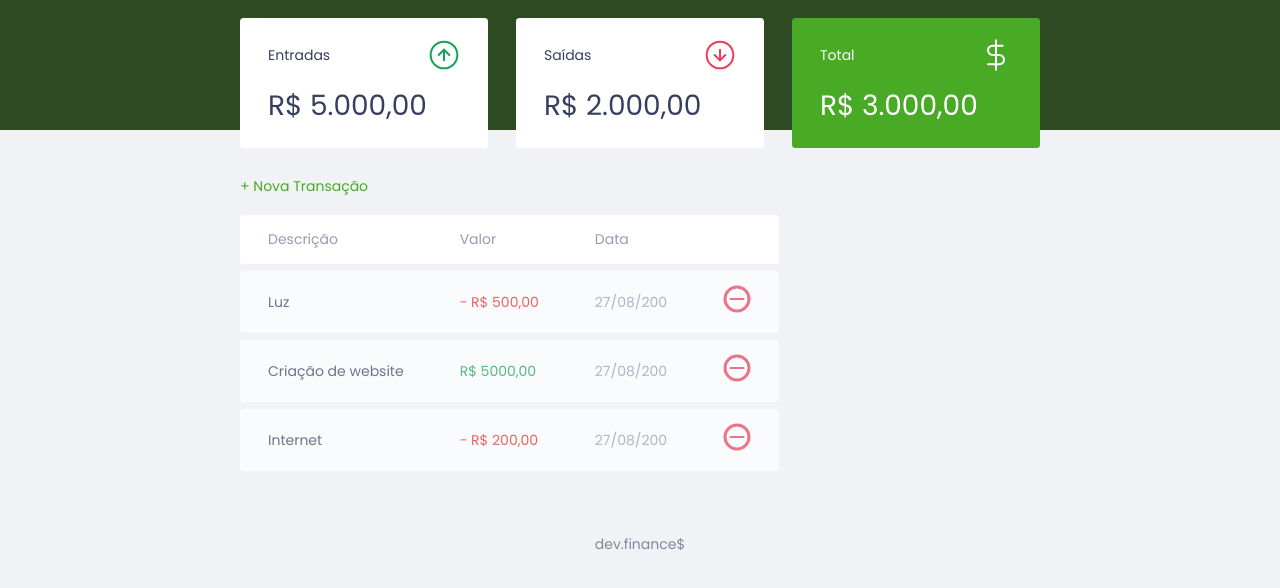
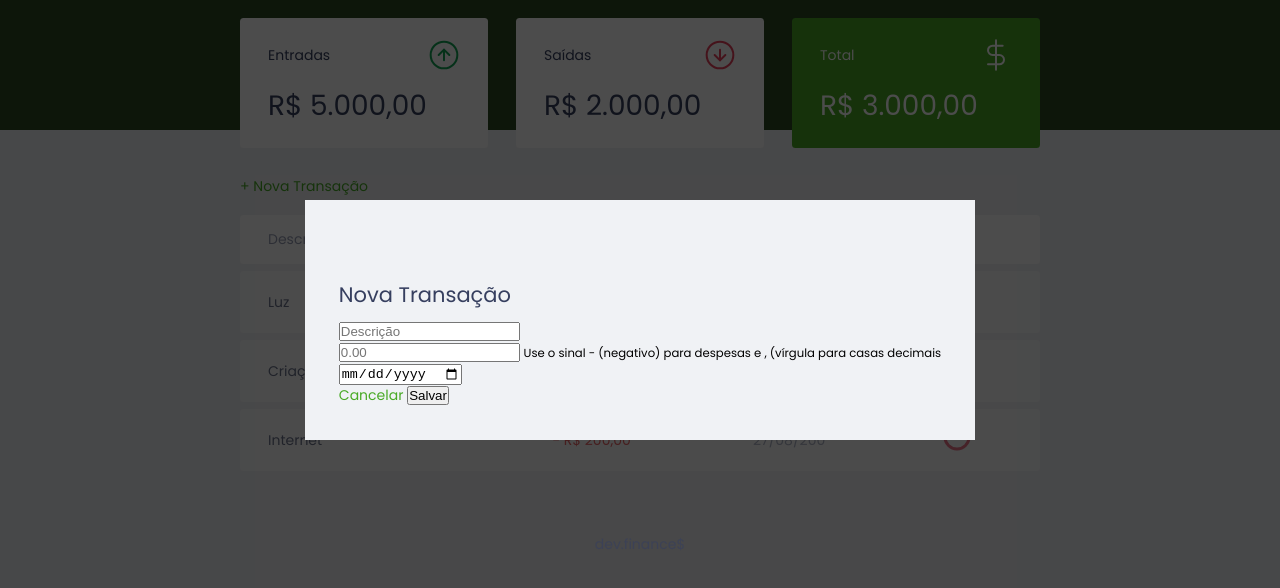
Before and after one commit to jairsmarques/projeto-dev-finance, a plain HTML site: page index.html in a window 1280 px wide. Shown: the part 80-668 px from the top of the page. Drawn offline with Linux system fonts and the light colour scheme.

Commit message:
Criando o modal e o formulário

```diff
--- a/css/style.css
+++ b/css/style.css
@@ -110,13 +110,16 @@ header h1 {
 }
 
 /* Table ========================*/
+#transaction {
+    display: block;
+    width: 100%;
+    overflow-x: auto;
+}
+
 #data-table {
-    display: block;
     width: 100%;
     border-spacing: 0 0.5rem;
     color: #969CB3;
-
-    overflow-x: auto;
 }
 
 table thead tr th:first-child,
@@ -162,6 +165,33 @@ td.income {
 td.expense {
     color: #E92929;
 }
+/* Modal ============================*/
+    .modal-overlay {
+        width: 100%;
+        height: 100%;
+
+        background-color: rgba(0, 0, 0, .7);
+
+        position: fixed;
+        top: 0;
+
+        display: flex;
+        align-items: center;
+        justify-content: center;
+
+        opacity: 0;
+        visibility: hidden;
+    }
+
+    .modal-overlay.active {
+        opacity: 1;
+        visibility: visible;
+    }
+
+    .modal {
+        background: #f0f2f5;
+        padding: 2.4rem;
+    }
 
 /* Footer ============================*/
 
--- a/index.html
+++ b/index.html
@@ -49,11 +49,7 @@
       <section id="transaction">
         <h2 class="sr-only">Transações</h2>
 
-        <a href="#" class="button new">
-          + Nova Transação
-        </a>
-
-      </section>
+        <a href="#" class="button new"> + Nova Transação </a>
 
         <table id="data-table">
           <thead>
@@ -70,7 +66,7 @@
               <td class="expense">- R$ 500,00</td>
               <td class="date">27/08/200</td>
               <td>
-              <img src="./assets/minus.svg" alt="Remover transação">
+                <img src="./assets/minus.svg" alt="Remover transação" />
               </td>
             </tr>
             <tr>
@@ -78,7 +74,7 @@
               <td class="income">R$ 5000,00</td>
               <td class="date">27/08/200</td>
               <td>
-              <img src="./assets/minus.svg" alt="Remover transação">
+                <img src="./assets/minus.svg" alt="Remover transação" />
               </td>
             </tr>
             <tr>
@@ -86,12 +82,60 @@
               <td class="expense">- R$ 200,00</td>
               <td class="date">27/08/200</td>
               <td>
-              <img src="./assets/minus.svg" alt="Remover transação">
+                <img src="./assets/minus.svg" alt="Remover transação" />
               </td>
             </tr>
           </tbody>
         </table>
+      </section>
     </main>
+
+    <div class="modal-overlay active">
+      <div class="modal">
+        <div class="form">
+          <h2>Nova Transação</h2>
+          <form action="">
+            <div class="input-group">
+              <label class="sr-only" for="description">Descrição</label>
+              <input
+              type="text"
+              id="description"
+              name="description"
+              placeholder="Descrição"
+              >
+            </div>
+
+            <div class="input-group">
+              <label class="sr-only"
+              for="amount">Valor</label>
+              <input
+              type="number"
+              step="0.01"
+              id="amount"
+              name="amount"
+              placeholder="0.00"
+              >
+              <small class="help">Use o sinal - (negativo) para despesas e , (vírgula para casas decimais</small>
+            </div>
+
+            <div class="input-group">
+              <label class="sr-only"
+              for="date">Data</label>
+              <input
+              type="date"
+              id="date"
+              name="date"
+              >
+            </div>
+
+            <div class="input-group-actions">
+              <a href="" class="button cancel">Cancelar</a>
+              <button>Salvar</button>
+            </div>
+          </form>
+        </div>
+      </div>
+    </div>
 
     <footer>
       <p>dev.finance$</p>
```
Lines whose indentation alone changed are shown as unchanged.
